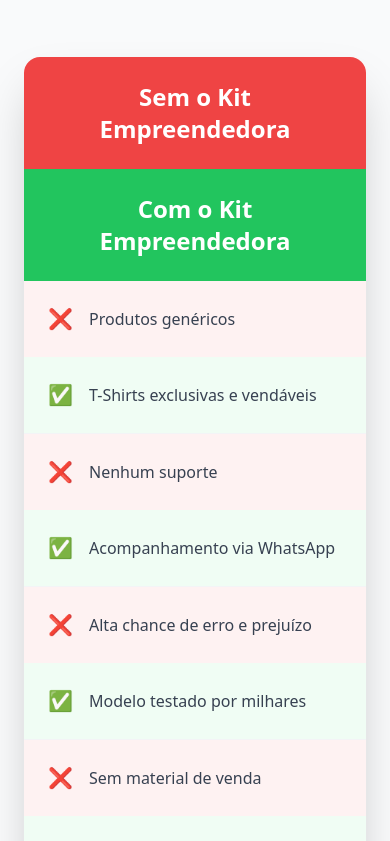
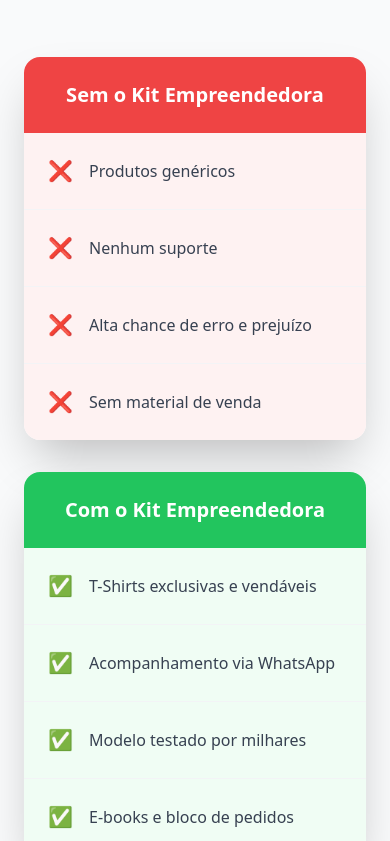
Before and after one commit to 95lucassdaniell/kit-empreendedora-reloaded, a React (Vite) app: page / in a window 390 px wide. Shown: the part 7160-8001 px from the top of the page. Built offline with nearby package versions, Linux system fonts and the light colour scheme.

Commit message:
Refactor: Implement mobile comparison layout
Implement the mobile layout changes for the comparison section as per the plan.

```diff
--- a/src/components/Comparison.tsx
+++ b/src/components/Comparison.tsx
@@ -31,7 +31,8 @@ const Comparison = () => {
           <p className="text-xl text-gray-600">Compare e tome a melhor decisão</p>
         </div>
 
-        <div className="max-w-4xl mx-auto bg-white rounded-2xl shadow-2xl overflow-hidden">
+        {/* Layout para Desktop - mantém o layout atual */}
+        <div className="hidden md:block max-w-4xl mx-auto bg-white rounded-2xl shadow-2xl overflow-hidden">
           <div className="grid md:grid-cols-2">
             <div className="bg-red-500 text-white p-6 text-center">
               <h3 className="text-2xl font-bold">Sem o Kit Empreendedora</h3>
@@ -54,6 +55,35 @@ const Comparison = () => {
             </div>
           ))}
         </div>
+
+        {/* Layout para Mobile - seções separadas */}
+        <div className="md:hidden space-y-8">
+          {/* Seção "Sem o Kit" */}
+          <div className="bg-white rounded-2xl shadow-2xl overflow-hidden">
+            <div className="bg-red-500 text-white p-6 text-center">
+              <h3 className="text-xl font-bold">Sem o Kit Empreendedora</h3>
+            </div>
+            {comparisons.map((comparison, index) => (
+              <div key={`without-${index}`} className="p-6 bg-red-50 flex items-center gap-4 border-b border-gray-100 last:border-b-0">
+                <span className="text-red-500 text-xl">❌</span>
+                <span className="text-gray-700">{comparison.without}</span>
+              </div>
+            ))}
+          </div>
+
+          {/* Seção "Com o Kit" */}
+          <div className="bg-white rounded-2xl shadow-2xl overflow-hidden">
+            <div className="bg-green-500 text-white p-6 text-center">
+              <h3 className="text-xl font-bold">Com o Kit Empreendedora</h3>
+            </div>
+            {comparisons.map((comparison, index) => (
+              <div key={`with-${index}`} className="p-6 bg-green-50 flex items-center gap-4 border-b border-gray-100 last:border-b-0">
+                <span className="text-green-500 text-xl">✅</span>
+                <span className="text-gray-700">{comparison.with}</span>
+              </div>
+            ))}
+          </div>
+        </div>
       </div>
     </section>
   );
```
